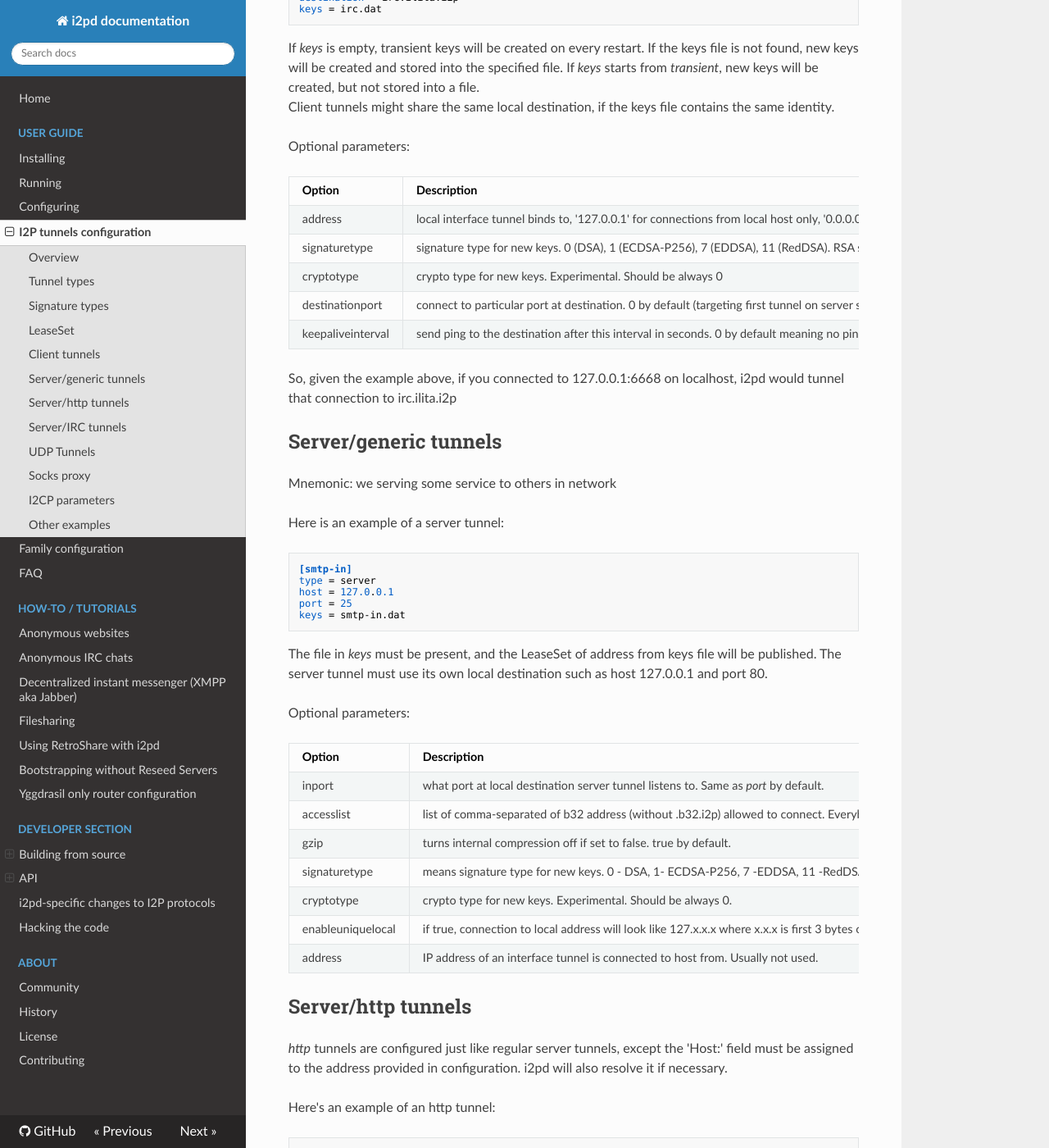
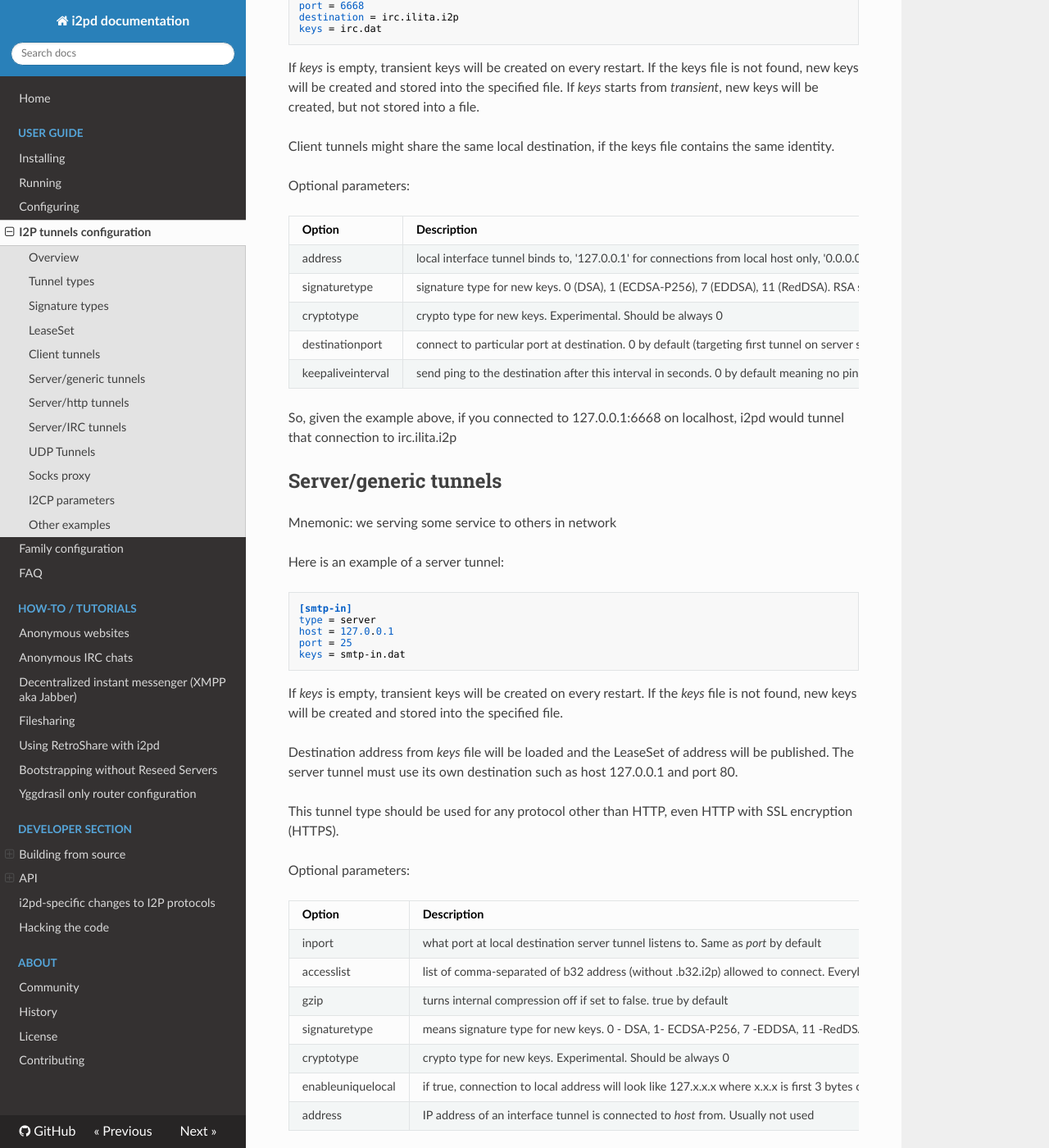
Before and after one commit to PurpleI2P/i2pd_docs_en, an MkDocs documentation site: the page built from docs/user-guide/tunnels.md, in a window 1280 px wide and 1400 px high, scrolled down 2379 px. Shown: the whole window at 82% size. Built offline with MkDocs 1.6.1, drawn with Linux system fonts in a browser that asks for light colours; nearby versions of some CDN libraries; old or Windows-style settings are respelled for this version of MkDocs; some of the changed text lies outside the part shown.

Commit message:
update styling, add notes

````diff
--- a/docs/user-guide/tunnels.md
+++ b/docs/user-guide/tunnels.md
@@ -5,7 +5,7 @@ Overview
 --------
 
 `tunnels.conf` is designed to support multiple I2P tunnels. The configuration file must be located in
-``~/.i2pd`` (per-user) or ``/var/lib/i2pd`` (system-wide).
+``~/.i2pd`` (per-user) or ``/var/lib/i2pd`` (system-wide) on Unix-based systems, and ``%APPDATA%/i2pd`` (per-user) on Windows.
 
 This file uses the .ini file format. It consists of multiple sections each with a unique name.
 
@@ -82,22 +82,25 @@ Each client tunnel must contain a few mandatory parameters, along with some opti
 
 Here is an example of a client tunnel:
 
-    [irc-out]
-    type = client
-    address = 127.0.0.1
-    port = 6668
-    destination = irc.ilita.i2p
-    keys = irc.dat
+```ini
+[irc-out]
+type = client
+address = 127.0.0.1
+port = 6668
+destination = irc.ilita.i2p
+keys = irc.dat
+```
 
 If *keys* is empty, transient keys will be created on every restart. If the keys file is not found, new keys will be created and stored into the specified file.
 If *keys* starts from *transient*, new keys will be created, but not stored into a file.
+
 Client tunnels might share the same local destination, if the keys file contains the same identity.
 
 Optional parameters:
 
 Option              | Description
 --------------------|--------------------
-address             | local interface tunnel binds to, '127.0.0.1' for connections from local host only, '0.0.0.0' for connections from everywhere. '127.0.0.1' by default.
+address             | local interface tunnel binds to, '127.0.0.1' for connections from local host only, '0.0.0.0' for connections from everywhere. '127.0.0.1' by default
 signaturetype       | signature type for new keys. 0 (DSA), 1 (ECDSA-P256), 7 (EDDSA), 11 (RedDSA). RSA signatures (4,5,6) are not allowed and will be changed to 7. 7 by default
 cryptotype          | crypto type for new keys. Experimental. Should be always 0
 destinationport     | connect to particular port at destination. 0 by default (targeting first tunnel on server side for destination)
@@ -112,26 +115,32 @@ Mnemonic: we serving some service to others in network
 
 Here is an example of a server tunnel:
 
-    [smtp-in]
-    type = server
-    host = 127.0.0.1
-    port = 25
-    keys = smtp-in.dat
+```ini
+[smtp-in]
+type = server
+host = 127.0.0.1
+port = 25
+keys = smtp-in.dat
+```
 
-The file in *keys* must be present, and the LeaseSet of address from keys file will be published.
-The server tunnel must use its own local destination such as host 127.0.0.1 and port 80.
+If *keys* is empty, transient keys will be created on every restart. If the *keys* file is not found, new keys will be created and stored into the specified file.
+
+Destination address from *keys* file will be loaded and the LeaseSet of address will be published.
+The server tunnel must use its own destination such as host 127.0.0.1 and port 80.
+
+This tunnel type should be used for any protocol other than HTTP, even HTTP with SSL encryption (HTTPS).
 
 Optional parameters:
 
 Option              | Description
 --------------------|--------------------
-inport              | what port at local destination server tunnel listens to. Same as *port* by default.
-accesslist          | list of comma-separated of b32 address (without .b32.i2p) allowed to connect. Everybody is allowed by default.
-gzip                | turns internal compression off if set to false. true by default.
-signaturetype       | means signature type for new keys. 0 - DSA, 1- ECDSA-P256, 7 -EDDSA, 11 -RedDSA. 7 by default.
-cryptotype          | crypto type for new keys. Experimental. Should be always 0.
-enableuniquelocal   | if true, connection to local address will look like 127.x.x.x where x.x.x is first 3 bytes of incoming connection peer's ident hash. true by default.
-address             | IP address of an interface tunnel is connected to host from. Usually not used.
+inport              | what port at local destination server tunnel listens to. Same as *port* by default
+accesslist          | list of comma-separated of b32 address (without .b32.i2p) allowed to connect. Everybody is allowed by default
+gzip                | turns internal compression off if set to false. true by default
+signaturetype       | means signature type for new keys. 0 - DSA, 1- ECDSA-P256, 7 -EDDSA, 11 -RedDSA. 7 by default
+cryptotype          | crypto type for new keys. Experimental. Should be always 0
+enableuniquelocal   | if true, connection to local address will look like 127.x.x.x where x.x.x is first 3 bytes of incoming connection peer's ident hash. true by default
+address             | IP address of an interface tunnel is connected to *host* from. Usually not used
 
 Server/http tunnels
 -------------------
@@ -141,11 +150,13 @@ must be assigned to the address provided in configuration. i2pd will also resolv
 
 Here's an example of an http tunnel:
 
-    [http-in]
-    type = http
-    host = 127.0.0.1
-    port = 80
-    keys = our-website.dat
+```ini
+[http-in]
+type = http
+host = 127.0.0.1
+port = 80
+keys = our-website.dat
+```
 
 Optional parameters:
 
@@ -158,8 +169,7 @@ ssl                 | use SSL connection to upstream server. `hostoverride` para
 Server/IRC tunnels
 -------------------
 
-IRC tunnels are supposed to connect to an IRC server through WEBIRC.
-It replaces IP address (usually 127.0.0.1) to user's .b32 I2P address.
+IRC tunnels are supposed to connect to an IRC server through WEBIRC. It replaces IP address (usually 127.0.0.1) to user's .b32 I2P address.
 
 Optional parameters:
 
@@ -175,34 +185,36 @@ There are 2 types of UDP tunnels: `udpclient` and `udpserver`
 
 `udpclient` forwards 1 local UDP endpoint to 1 remote I2P destination
 
-
-    [openvpn-client-simple]
-    type = udpclient
-    destination = something.b32.i2p
-    port = 1194
+```ini
+[openvpn-client-simple]
+type = udpclient
+destination = something.b32.i2p
+port = 1194
+```
 
 Option              | Description
 --------------------|--------------------
 destination         | the I2P destination of a udpserver tunnel, required parameter
 address             | IP address to bind local UDP endpoint to, defaults to `127.0.0.1`
 port                | port to bind local UDP endpoint to, required parameter
-gzip                | turns internal compression off if set to false. true by default.
+gzip                | turns internal compression off if set to false. true by default
 
 `udpserver` forwards traffic from N I2P destinations to 1 local UDP endpoint
 
-    [openvpn-simple-server]
-    type = udpserver
-    keys = openvpn.dat
-    host = 127.0.0.1
-    port = 1194
+```ini
+[openvpn-simple-server]
+type = udpserver
+keys = openvpn.dat
+host = 127.0.0.1
+port = 1194
+```
 
 Option              | Description
 --------------------|--------------------
 address             | IP address to use for local UDP endpoints, defaults to `127.0.0.1`
-host                | IP address to forward traffic to, required parameter.
+host                | IP address to forward traffic to, required parameter
 port                | UDP port to forward traffic on, required parameter
-gzip                | turns internal compression off if set to false. true by default.
-
+gzip                | turns internal compression off if set to false. true by default
 
 Socks proxy
 -----------
@@ -211,17 +223,18 @@ The SOCKS proxy interface can be defined in ``tunnels.conf``.
 
 Here's an example of a Socks proxy:
 
-    [alt-socks]
-    type = socks
-    address = 127.0.0.1
-    port = 14447
-    keys = socks-keys.dat
+```ini
+[alt-socks]
+type = socks
+address = 127.0.0.1
+port = 14447
+keys = socks-keys.dat
+```
 
 Option              | Description
 --------------------|--------------------
 address             | local address Socks proxy binds to, defaults to `127.0.0.1`
 port                | TCP port Socks proxy binds to
-
 
 I2CP parameters
 ---------------
@@ -250,41 +263,43 @@ i2cp.leaseSetClient.psk.nnn   | client name:client's PSK in base64, for authenti
 Other examples
 --------------
 
-    # outgoing tunnel sample, to remote service
-    # mandatory parameters:
-    # * type -- always "client"
-    # * port -- local port to listen to
-    # * destination -- I2P hostname
-    # optional parameters (may be omitted)
-    # * keys -- our identity, if unset, will be generated on every startup,
-    #     if set and file missing, keys will be generated and placed to this file
-    # * address -- local interface to bind
-    # * signaturetype -- signature type for new destination. 0 (DSA/SHA1), 1 (EcDSA/SHA256) or 7 (EdDSA/SHA512)
-    [IRC]
-    type = client
-    address = 127.0.0.1
-    port = 6668
-    destination = irc.ilita.i2p
-    keys = irc-keys.dat
-    #
-    # incoming tunnel sample, for local service
-    # mandatory parameters:
-    # * type -- "server" or "http"
-    # * host -- IP address of our service
-    # * port -- port of our service
-    # * keys -- file with LeaseSet of address in i2p
-    # optional parameters (may be omitted)
-    # * inport -- optional, I2P service port, if unset - the same as 'port'
-    # * accesslist -- comma-separated list of I2P addresses, allowed to connect
-    #    every address is b32 without '.b32.i2p' part
-    [LOCALSITE]
-    type = http
-    host = 127.0.0.1
-    port = 80
-    keys = site-keys.dat
-    #
-    [IRC-SERVER]
-    type = server
-    host = 127.0.0.1
-    port = 6667
-    keys = irc.dat
+```ini
+# outgoing tunnel sample, to remote service
+# mandatory parameters:
+# * type -- always "client"
+# * port -- local port to listen to
+# * destination -- I2P hostname
+# optional parameters (may be omitted)
+# * keys -- our identity, if unset, will be generated on every startup,
+#     if set and file missing, keys will be generated and placed to this file
+# * address -- local interface to bind
+# * signaturetype -- signature type for new destination. 0 (DSA/SHA1), 1 (EcDSA/SHA256) or 7 (EdDSA/SHA512)
+[IRC]
+type = client
+address = 127.0.0.1
+port = 6668
+destination = irc.ilita.i2p
+keys = irc-keys.dat
+#
+# incoming tunnel sample, for local service
+# mandatory parameters:
+# * type -- "server" or "http"
+# * host -- IP address of our service
+# * port -- port of our service
+# * keys -- file with LeaseSet of address in i2p
+# optional parameters (may be omitted)
+# * inport -- optional, I2P service port, if unset - the same as 'port'
+# * accesslist -- comma-separated list of I2P addresses, allowed to connect
+#    every address is b32 without '.b32.i2p' part
+[LOCALSITE]
+type = http
+host = 127.0.0.1
+port = 80
+keys = site-keys.dat
+#
+[IRC-SERVER]
+type = server
+host = 127.0.0.1
+port = 6667
+keys = irc.dat
+```
````
